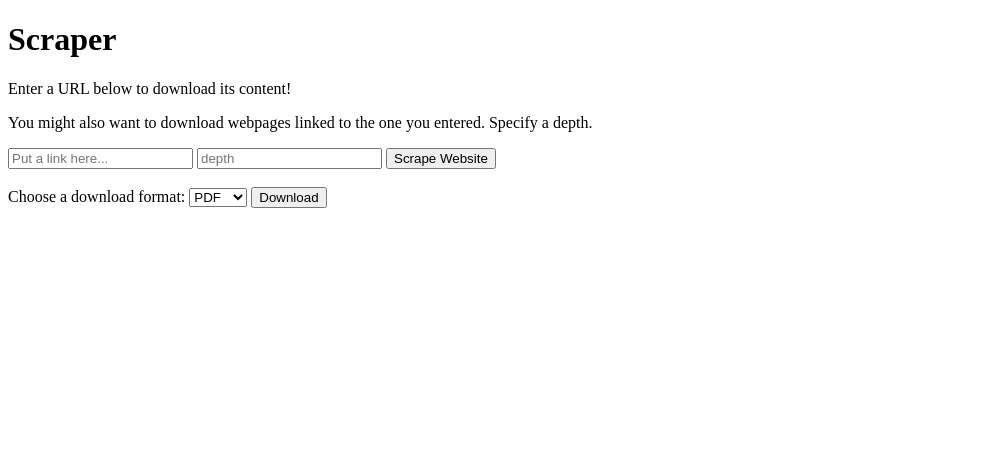
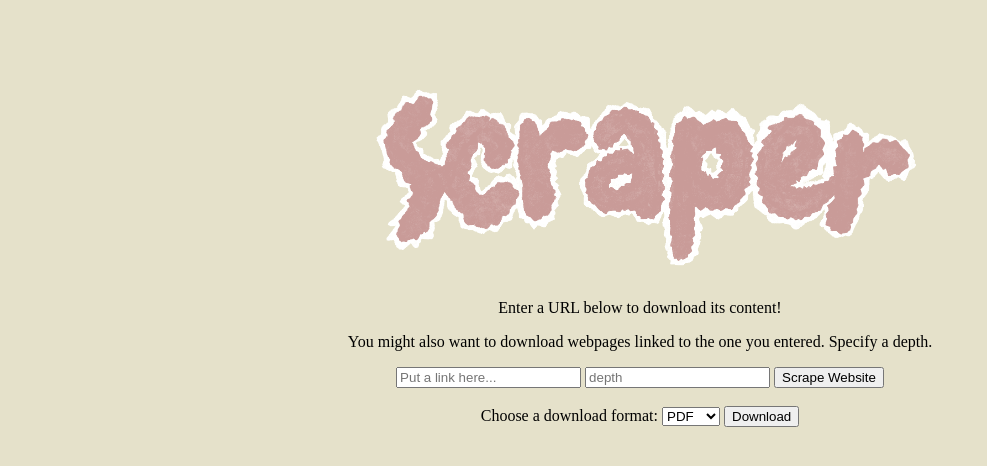
Before and after one commit to luyuanfan/PrettyCrawler, a Django app: page /scraper/ in a window 1280 px wide. Shown: the top 466 px of the page, without its empty margins (0-987 px from the left). Run offline with Django 5.2, Linux system fonts and the light colour scheme.

Commit message:
Added logo.

```diff
--- a/prettyscraper/prettyscraper/settings.py
+++ b/prettyscraper/prettyscraper/settings.py
@@ -117,8 +117,11 @@ USE_TZ = True
 # Static files (CSS, JavaScript, Images)
 # https://docs.djangoproject.com/en/5.1/howto/static-files/
 
-STATIC_URL = "static/"
+STATIC_URL = "/static/"
 
+STATICFILES_DIRS = [
+    os.path.join(BASE_DIR, 'static'),
+]
 # Default primary key field type
 # https://docs.djangoproject.com/en/5.1/ref/settings/#default-auto-field
 
--- a/prettyscraper/scraper/templates/home.html
+++ b/prettyscraper/scraper/templates/home.html
@@ -1,13 +1,33 @@
+{% load static %}
+
 <!DOCTYPE html>
 <html lang="en">
 <head>
     <meta charset="UTF-8">
     <meta name="viewport" content="width=device-width, initial-scale=1.0">
     <title>Pretty Scraper - Home</title>
+    <style>
+        body {
+            background-color: #e5e1ca;
+        }
+        .container {
+            margin-top: 5%;
+            text-align: center;
+        }
+        img.logo {
+            width: 60%;
+            max-width: 600px;
+            height: auto;
+            display: block;
+            margin: 0 auto;
+        }
+    </style>
 </head>
 <body>
     <div class="container">
-        <h1>Scraper</h1>
+        <!-- <h1>Scraper</h1> -->
+        <!-- <img src="/static/scraper_logo.png"> -->
+        <img src="{% static 'scraper_logo.png' %}" class="logo">
         <p>Enter a URL below to download its content!</p>
         <p>You might also want to download webpages linked to the one you entered. Specify a depth.</p>
         <form method="POST" action="/scraper/scrape/">
@@ -17,7 +37,6 @@
             <input type="number" name="depth" placeholder="depth">
             <button type="submit">Scrape Website</button>
         </form>
-    </div>
         <br>
         <div>
             <form method="POST" action="/scraper/download/">
@@ -31,5 +50,6 @@
                 <button type="submit">Download</button>
             </form>
         </div>
+    </div>
 </body>
 </html>
--- a/prettyscraper/scraper/views.py
+++ b/prettyscraper/scraper/views.py
@@ -140,7 +140,7 @@ def main(request):
     else:
         return render(request, 'home.html')
 
-def download_file(request, root_page_id):
+def download_file(request):
     '''
     A django view to zip files in directory and send it as downloadable response to the browser.
     Args:
```
Also changed, not shown: README.md, prettyscraper/static/scraper_logo.png (added). Lines whose indentation alone changed are shown as unchanged.
